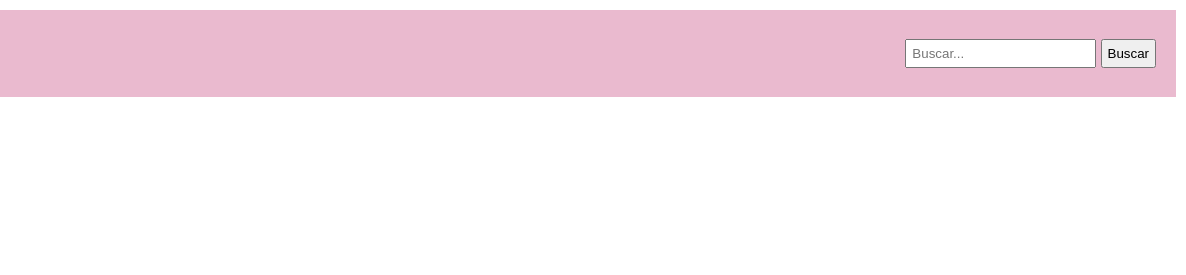
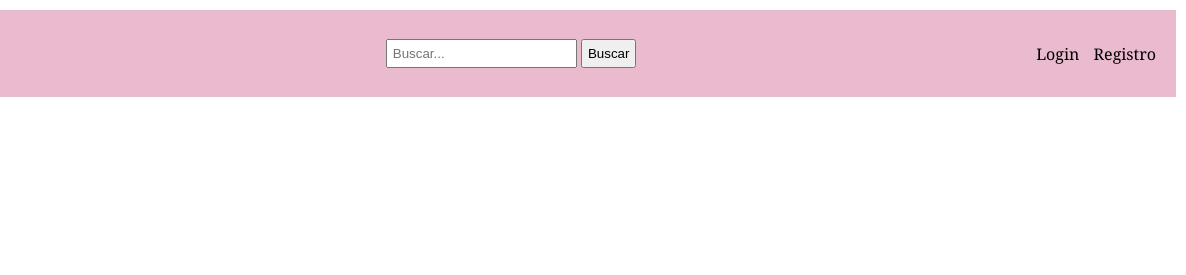
Before and after one commit to bernarditagaldames/pi-grupo-5, a plain HTML site: page register.html in a window 1280 px wide. Shown: the top 275 px of the page, 94-1280 px from the left. Drawn offline with Linux system fonts and the light colour scheme.

Commit message:
Cambie el header de todas las ventanas

```diff
--- a/register.html
+++ b/register.html
@@ -7,15 +7,21 @@
     <link rel="stylesheet" href="./css/styles.css">
 </head>
 <body>
-   <header>
+    <!-- Header -->
+    <header>
         <div class="top-nav">
             <a href="./index.html" class="logo"><img src="./img_tp/Logo.png" alt=""></a>
             <form action="./search-results.html" method="get">
                 <input type="text" placeholder="Buscar..." name="q">
                 <button type="submit">Buscar</button>
             </form>
+            <nav>
+                <a href="./login.html">Login</a>
+                <a href="./register.html">Registro</a>
+            </nav>
         </div>
     </header>
+
 
      <main class="center-form">
         <h2>Registro</h2>
```
Also changed, not shown: category.html (+1 -0 lines), login.html (+6 -0 lines), product.html (+3 -1 lines), search-results.html (+3 -1 lines).
